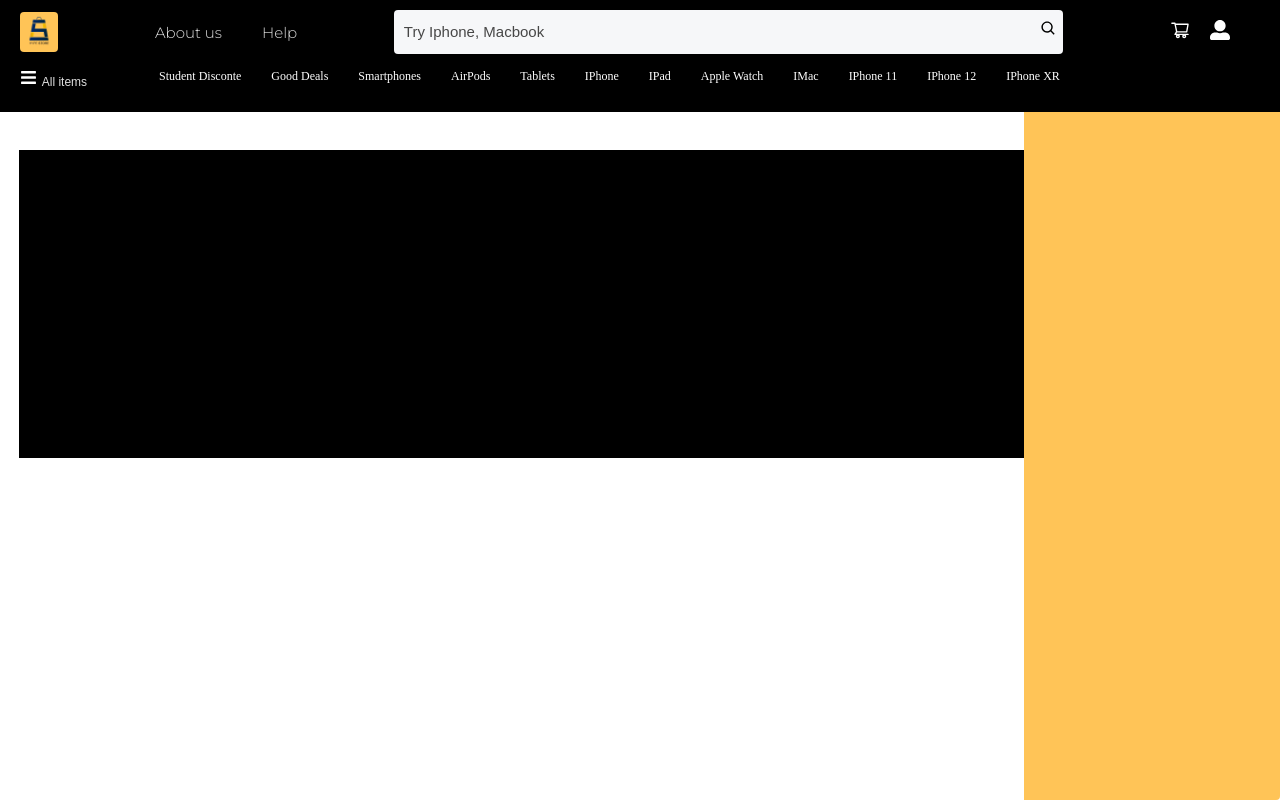
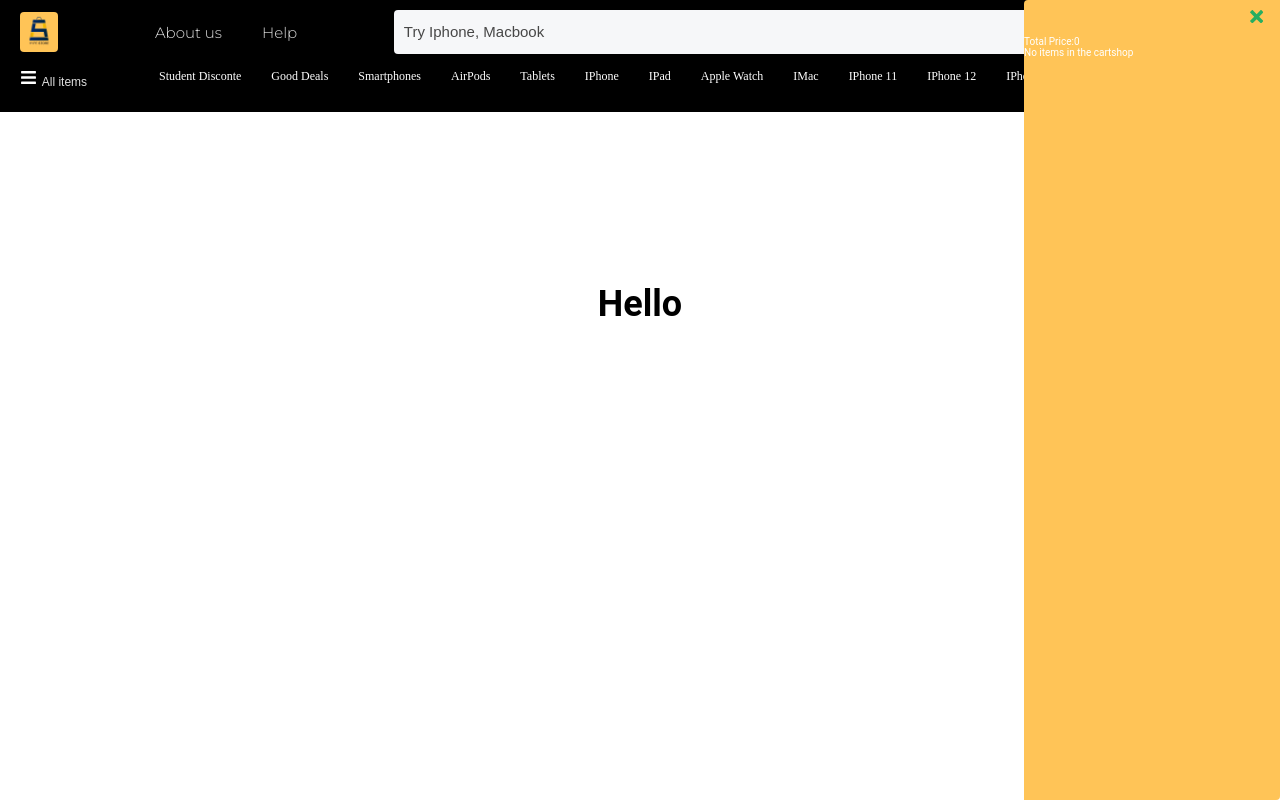
Before and after one commit to yuransimao/HypeStore, a React (Vite) app: page / in a window 1280 px wide. Both pictures are taken after a click on the button 1179 px from the left and 32 px from the top of the page. Built offline with nearby package versions, Linux system fonts and the light colour scheme.

Commit message:
adicionando componente CardR

```diff
--- /dev/null
+++ b/src/Components/Layout/Card/CardR/CardR.jsx
@@ -0,0 +1,5 @@
+import Styles from "./styles.module.scss"
+
+export function CardR (props){
+    return(<h1>Hello</h1>)
+}
--- a/src/Components/Layout/CardShop/styles.module.scss
+++ b/src/Components/Layout/CardShop/styles.module.scss
@@ -9,7 +9,7 @@ border-radius:4px 0 ;
 z-index:3;
 color:$color-white;
 animation: fadeUp .4s linear ;
-
+z-index: 102;
 .Carshop_btnCross{
 position: relative;
 left: calc(100% - 4em);
--- a/src/Components/Layout/Slide/Swiper.jsx
+++ b/src/Components/Layout/Slide/Swiper.jsx
@@ -1,6 +1,7 @@
 
 // Import Swiper React components
 import { Swiper, SwiperSlide } from "swiper/react";
+import { CardR } from "../Card/CardR/CardR";
 
 // Import Swiper styles
 import "swiper/css";
@@ -34,16 +35,9 @@ export  function  Swippers() {
       modules={[Autoplay, Pagination,  Mousewheel]}
       className={Styles['mySwiper']}
     >
-      <SwiperSlide className={Styles['swiper-slide']}>Slide 1</SwiperSlide>
-      <SwiperSlide className={Styles['swiper-slide']}>Slide 1</SwiperSlide>
-      <SwiperSlide className={Styles['swiper-slide']}>Slide </SwiperSlide>
-      <SwiperSlide className={Styles['swiper-slide']}>Slide 3</SwiperSlide>
-      <SwiperSlide className={Styles['swiper-slide']}>Slide 4</SwiperSlide>
-      <SwiperSlide className={Styles['swiper-slide']}>Slide 5</SwiperSlide>
-      <SwiperSlide className={Styles['swiper-slide']}>Slide 6</SwiperSlide>
-      <SwiperSlide className={Styles['swiper-slide']}>Slide 7</SwiperSlide>
-      <SwiperSlide className={Styles['swiper-slide']}>Slide 8</SwiperSlide>
-      <SwiperSlide className={Styles['swiper-slide']}>Slide 9</SwiperSlide>
+      <SwiperSlide className={Styles['swiper-slide']}><CardR/></SwiperSlide>
+      <SwiperSlide className={Styles['swiper-slide']}><CardR/></SwiperSlide>
+
     </Swiper>
   </>
 );
--- a/src/Components/Layout/SubMenu/Styles.module.scss
+++ b/src/Components/Layout/SubMenu/Styles.module.scss
@@ -6,6 +6,7 @@
  top:calc(100vh - 86vh);
  padding-top:0.2rem;
  animation: fadeUp .4s linear ;
+ z-index: 50;
  .Submenu_items{
 
     position:fixed;
```
Also changed, not shown: src/Components/Layout/Card/CardR/styles.module.scss (added).
